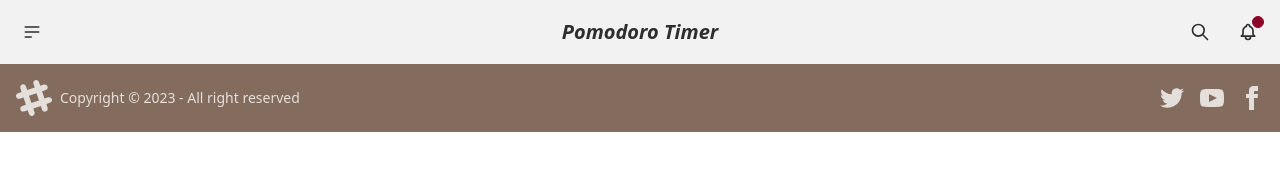
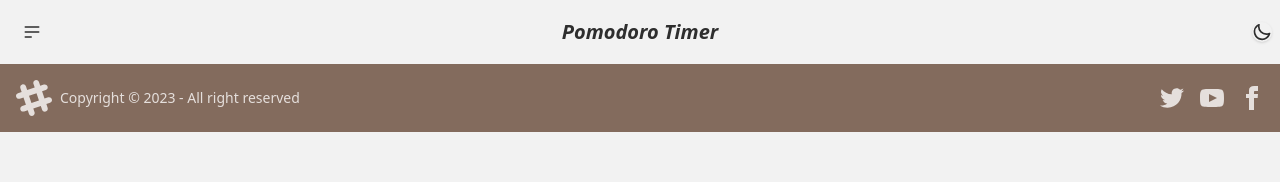
Before and after one commit to RealDzekky/pomodoro-timer, a React (Vite) app: page / in a window 1280 px wide. Shown: the top 182 px of the page. Built offline with nearby package versions, Linux system fonts and the light colour scheme.

Commit message:
Added dark/light theme switcher

```diff
--- a/src-tauri/tauri.conf.json
+++ b/src-tauri/tauri.conf.json
@@ -21,7 +21,7 @@
     "bundle": {
       "active": true,
       "targets": "all",
-      "identifier": "com.tauri.dev",
+      "identifier": "pomodoro",
       "icon": [
         "icons/32x32.png",
         "icons/128x128.png",
@@ -39,7 +39,7 @@
         "resizable": true,
         "title": "pomodoro",
         "width": 800,
-        "height": 600
+        "height": 500
       }
     ]
   }
--- a/src/components/Navbar.jsx
+++ b/src/components/Navbar.jsx
@@ -1,4 +1,16 @@
+import { useEffect, useState } from "react";
+
 function Navbar(){
+  const [theme, setTheme] = useState('sunset')
+
+  const handleTheme = () => {
+    setTheme(theme === 'sunset' ? 'autumn' : 'sunset');
+  }
+
+  useEffect(() => {
+    document.querySelector('html').setAttribute('data-theme', theme);
+  }, [theme]);
+
     return (
         <div className="navbar bg-base-100">
   <div className="navbar-start">
@@ -8,8 +20,6 @@
       </label>
       <ul tabIndex={0} className="menu menu-sm dropdown-content mt-3 z-[1] p-2 shadow bg-base-100 rounded-box w-70">
         <li><a href='/timer'>Pomodoro</a></li>
-        <li><a>Template</a></li>
-        <li><a>Template</a></li>
       </ul>
     </div>
   </div>
@@ -17,15 +27,11 @@
     <a className="btn btn-ghost normal-case text-xl italic font-semibold" href='/home'>Pomodoro Timer</a>
   </div>
   <div className="navbar-end">
-    <button className="btn btn-ghost btn-circle">
-      <svg xmlns="http://www.w3.org/2000/svg" className="h-5 w-5" fill="none" viewBox="0 0 24 24" stroke="currentColor"><path strokeLinecap="round" strokeLinejoin="round" strokeWidth="2" d="M21 21l-6-6m2-5a7 7 0 11-14 0 7 7 0 0114 0z" /></svg>
-    </button>
-    <button className="btn btn-ghost btn-circle">
-      <div className="indicator">
-        <svg xmlns="http://www.w3.org/2000/svg" className="h-5 w-5" fill="none" viewBox="0 0 24 24" stroke="currentColor"><path strokeLinecap="round" strokeLinejoin="round" strokeWidth="2" d="M15 17h5l-1.405-1.405A2.032 2.032 0 0118 14.158V11a6.002 6.002 0 00-4-5.659V5a2 2 0 10-4 0v.341C7.67 6.165 6 8.388 6 11v3.159c0 .538-.214 1.055-.595 1.436L4 17h5m6 0v1a3 3 0 11-6 0v-1m6 0H9" /></svg>
-        <span className="badge badge-xs badge-primary indicator-item"></span>
-      </div>
-    </button>
+  <label className="swap swap-rotate">
+    <input type="checkbox" className="theme-controller" value="sunset" onClick={handleTheme} />
+    <svg className="swap-on fill-current w-5 h-5 shadow bg-base-100 rounded-box w-70" xmlns="http://www.w3.org/2000/svg" viewBox="0 0 24 24"><path d="M5.64,17l-.71.71a1,1,0,0,0,0,1.41,1,1,0,0,0,1.41,0l.71-.71A1,1,0,0,0,5.64,17ZM5,12a1,1,0,0,0-1-1H3a1,1,0,0,0,0,2H4A1,1,0,0,0,5,12Zm7-7a1,1,0,0,0,1-1V3a1,1,0,0,0-2,0V4A1,1,0,0,0,12,5ZM5.64,7.05a1,1,0,0,0,.7.29,1,1,0,0,0,.71-.29,1,1,0,0,0,0-1.41l-.71-.71A1,1,0,0,0,4.93,6.34Zm12,.29a1,1,0,0,0,.7-.29l.71-.71a1,1,0,1,0-1.41-1.41L17,5.64a1,1,0,0,0,0,1.41A1,1,0,0,0,17.66,7.34ZM21,11H20a1,1,0,0,0,0,2h1a1,1,0,0,0,0-2Zm-9,8a1,1,0,0,0-1,1v1a1,1,0,0,0,2,0V20A1,1,0,0,0,12,19ZM18.36,17A1,1,0,0,0,17,18.36l.71.71a1,1,0,0,0,1.41,0,1,1,0,0,0,0-1.41ZM12,6.5A5.5,5.5,0,1,0,17.5,12,5.51,5.51,0,0,0,12,6.5Zm0,9A3.5,3.5,0,1,1,15.5,12,3.5,3.5,0,0,1,12,15.5Z"/></svg>
+    <svg className="swap-off fill-current w-5 h-5 shadow bg-base-100 rounded-box w-70" xmlns="http://www.w3.org/2000/svg" viewBox="0 0 24 24"><path d="M21.64,13a1,1,0,0,0-1.05-.14,8.05,8.05,0,0,1-3.37.73A8.15,8.15,0,0,1,9.08,5.49a8.59,8.59,0,0,1,.25-2A1,1,0,0,0,8,2.36,10.14,10.14,0,1,0,22,14.05,1,1,0,0,0,21.64,13Zm-9.5,6.69A8.14,8.14,0,0,1,7.08,5.22v.27A10.15,10.15,0,0,0,17.22,15.63a9.79,9.79,0,0,0,2.1-.22A8.11,8.11,0,0,1,12.14,19.73Z"/></svg>
+  </label>
   </div>
 </div>
     )
--- a/src/routes/root.jsx
+++ b/src/routes/root.jsx
@@ -4,7 +4,7 @@
 
 function Root() {
     return (
-        <div className="flex flex-col justify-center" data-theme='autumn'>
+        <div className="flex flex-col justify-center">
             <Navbar />
             <div>
                 <Outlet />
--- a/tailwind.config.js
+++ b/tailwind.config.js
@@ -15,35 +15,8 @@
   plugins: [require('daisyui')],
   daisyui: {
     themes: [
-      "light",
-      "dark",
-      "cupcake",
-      "bumblebee",
-      "emerald",
-      "corporate",
-      "synthwave",
-      "retro",
-      "cyberpunk",
-      "valentine",
-      "halloween",
-      "garden",
-      "forest",
-      "aqua",
-      "lofi",
-      "pastel",
-      "fantasy",
-      "wireframe",
-      "black",
-      "luxury",
-      "dracula",
-      "cmyk",
       "autumn",
-      "business",
-      "acid",
-      "lemonade",
-      "night",
-      "coffee",
-      "winter",
+      "sunset"
     ],
   },
 };
```
Also changed, not shown: 1 other file (tests, documents, lock files or other folders).
